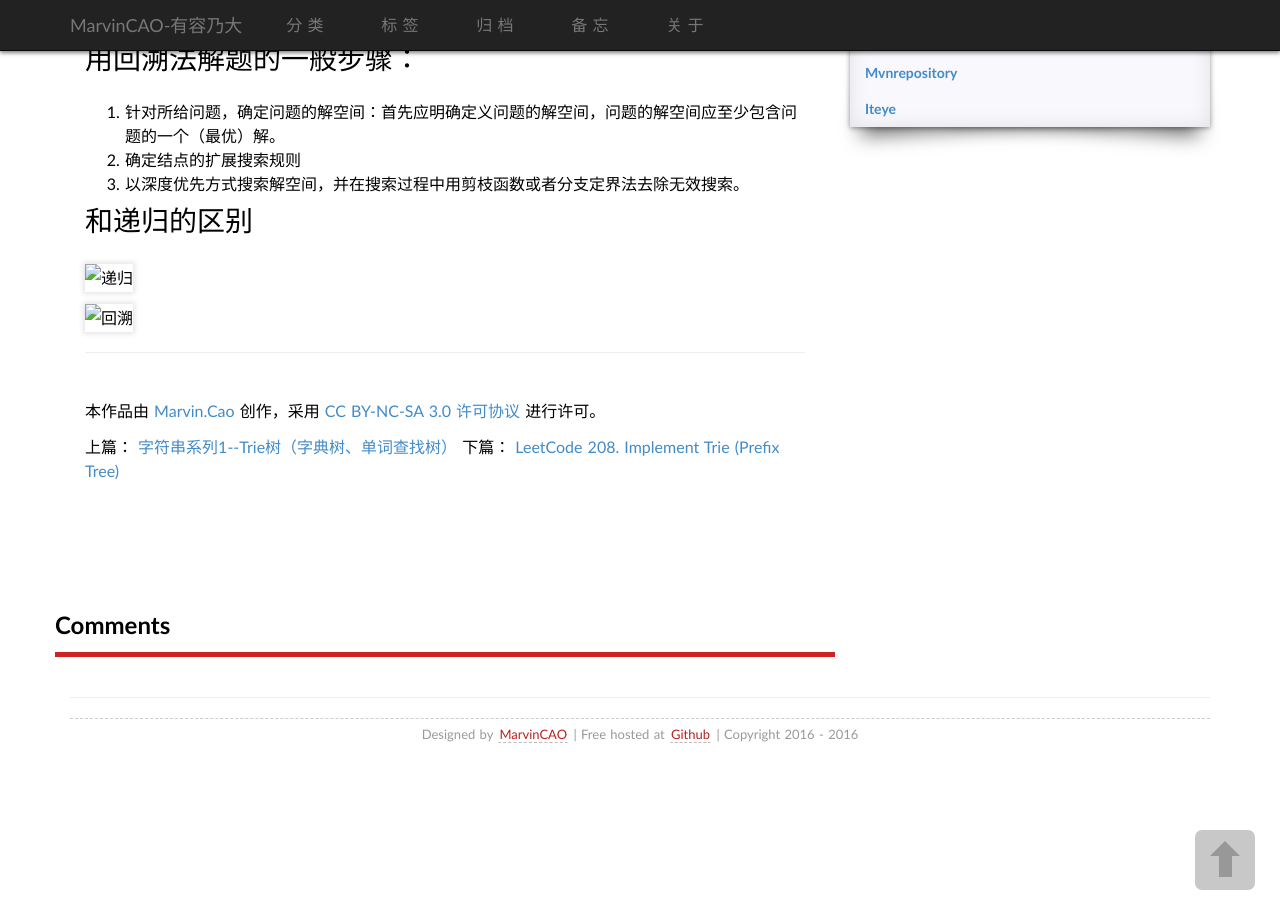
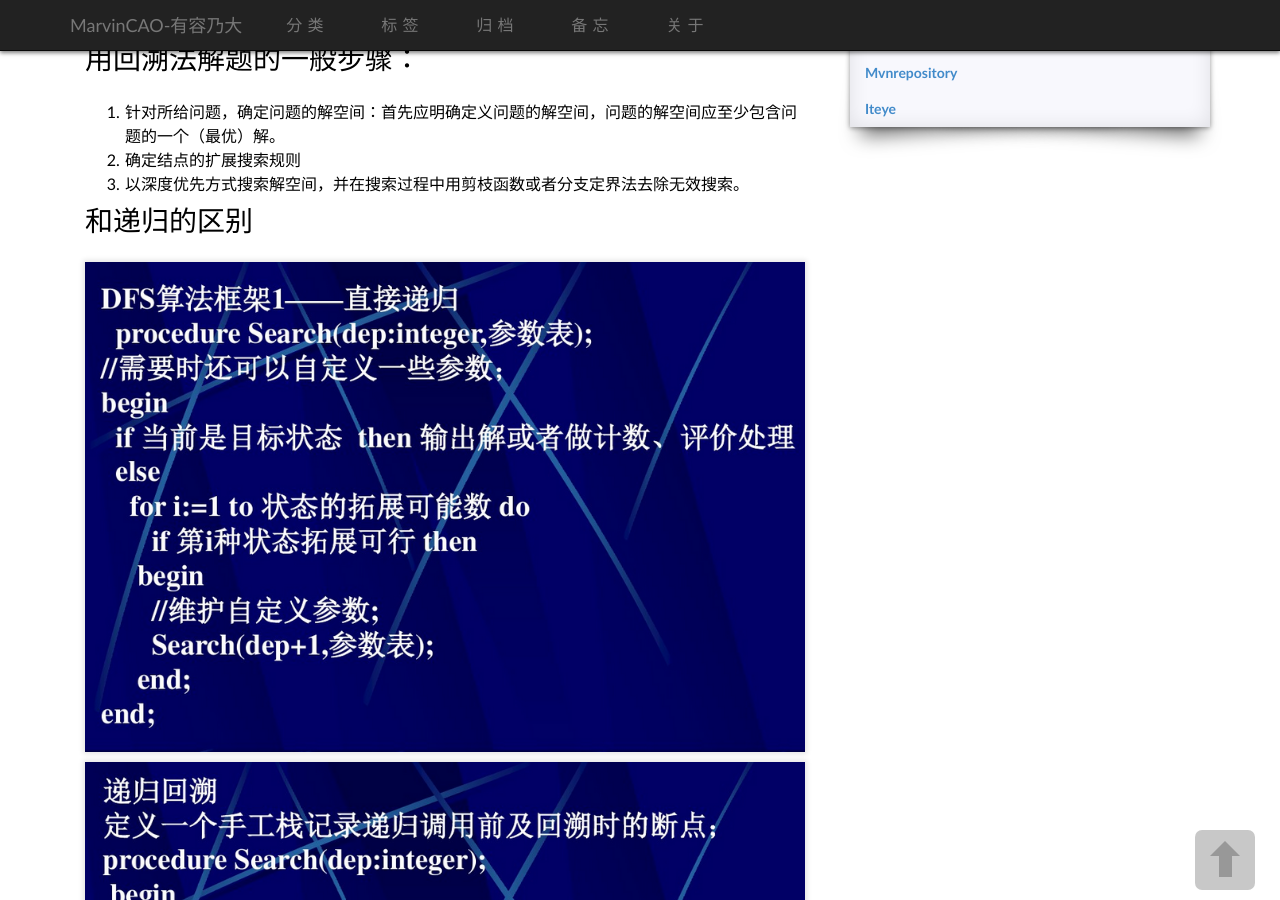
Before and after one commit to caogang/caogang.github.io, a Jekyll site: the page built from _posts/2016-12-15-BackTrace.md, in a window 1280 px wide and 900 px high, scrolled down 621 px. Built offline with Jekyll 4.4.1, drawn with Linux system fonts in a browser that asks for light colours; some web fonts are replaced; comment, search, counter and statistics services are not loaded.

Commit message:
修改图片地址

```diff
--- a/_posts/2016-12-15-BackTrace.md
+++ b/_posts/2016-12-15-BackTrace.md
@@ -30,10 +30,6 @@ tags: HihoCoder
 
 # 和递归的区别
 
- ![递归][1]
+ ![递归](https://caogang.github.io/images/1481770028902.jpg)
 
- ![回溯][2]
-
-
-  [1]: ./images/1481770028902.jpg "DFS递归"
-  [2]: ./images/1481770102650.jpg "回溯递归"
+ ![回溯](https://caogang.github.io/images/1481770102650.jpg)
```
